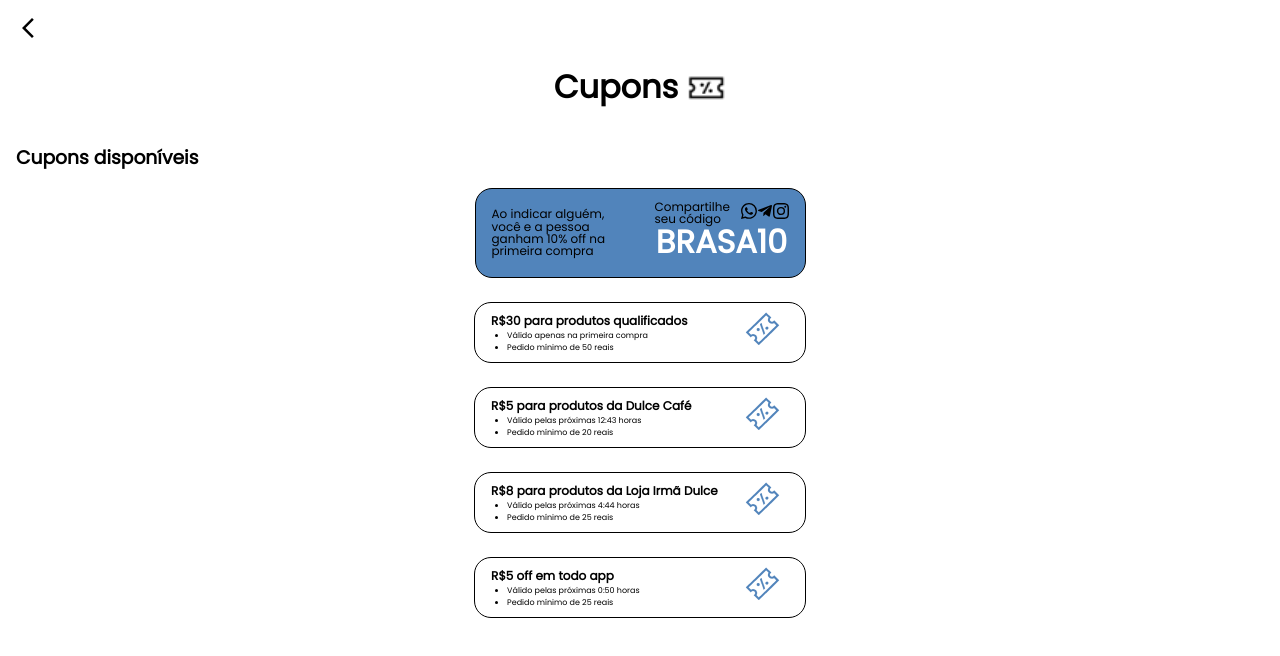
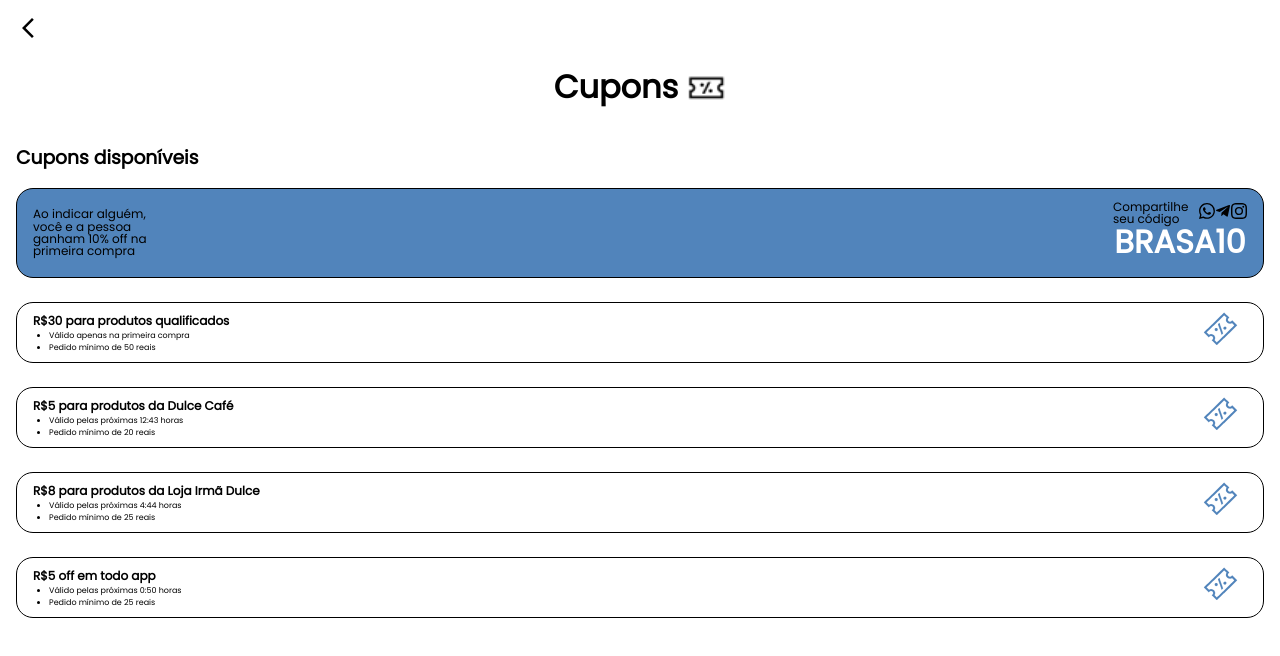
Before and after one commit to deivomaciel/OSID, a React (Create React App) app: page /coupon in a window 1280 px wide. Shown: the top 656 px of the page. Built offline with nearby package versions, Linux system fonts and the light colour scheme.

Commit message:
Fix: Corrigido um erro de CSS nos cupons

```diff
--- a/src/Components/Coupon/index.js
+++ b/src/Components/Coupon/index.js
@@ -10,7 +10,7 @@ function Coupon() {
     return (
         <div className="countainer">
             <header className='coupon-header'>
-                <a href='/home' id='back'>
+                <a href='/' id='back'>
                     <span>
                         <MdArrowBackIosNew size={24}/>
                     </span>
@@ -26,7 +26,7 @@ function Coupon() {
                 <h3>Cupons disponíveis</h3>
 
                 <div className='coupons-container'>
-                    <a className='coude-coupon'>
+                    <a href='#' className='coude-coupon'>
                         <p>Ao indicar alguém, você e a pessoa ganham 10% off na primeira compra</p>
 
                         <div className='code-section'>
@@ -44,7 +44,7 @@ function Coupon() {
                         </div>
                     </a>
 
-                    <a className='coupon'>
+                    <a href='#' className='coupon'>
                         <div className='coupon-info'>
                             <h3>R$30 para produtos qualificados</h3>
                             <ul>
@@ -58,7 +58,7 @@ function Coupon() {
                         </div>
                     </a>
 
-                    <a className='coupon'>
+                    <a href='#' className='coupon'>
                         <div className='coupon-info'>
                             <h3>R$5 para produtos da Dulce Café</h3>
                             <ul>
@@ -72,7 +72,7 @@ function Coupon() {
                         </div>
                     </a>
 
-                    <a className='coupon'>
+                    <a href='#' className='coupon'>
                         <div className='coupon-info'>
                             <h3>R$8 para produtos da Loja Irmã Dulce</h3>
                             <ul>
@@ -86,7 +86,7 @@ function Coupon() {
                         </div>
                     </a>
 
-                    <a className='coupon'>
+                    <a href='#' className='coupon'>
                         <div className='coupon-info'>
                             <h3>R$5 off em todo app</h3>
                             <ul>
--- a/src/Components/Coupon/styles.css
+++ b/src/Components/Coupon/styles.css
@@ -1,5 +1,10 @@
 .coupon-header {
     padding: 16px;
+}
+
+a {
+    text-decoration: none;
+    color: #000;
 }
 
 #back {
@@ -45,7 +50,7 @@
 }
 
 .coude-coupon {
-    width: 331px;
+    width: 100%;
     height: 90px;
     display: flex;
     justify-content: space-between;
@@ -85,7 +90,7 @@
 }
 
 .coupon {
-    width: 331.78px;
+    width: 100%;
     padding: 0 16px 0 16px;
     display: flex;
     align-items: center;
```
